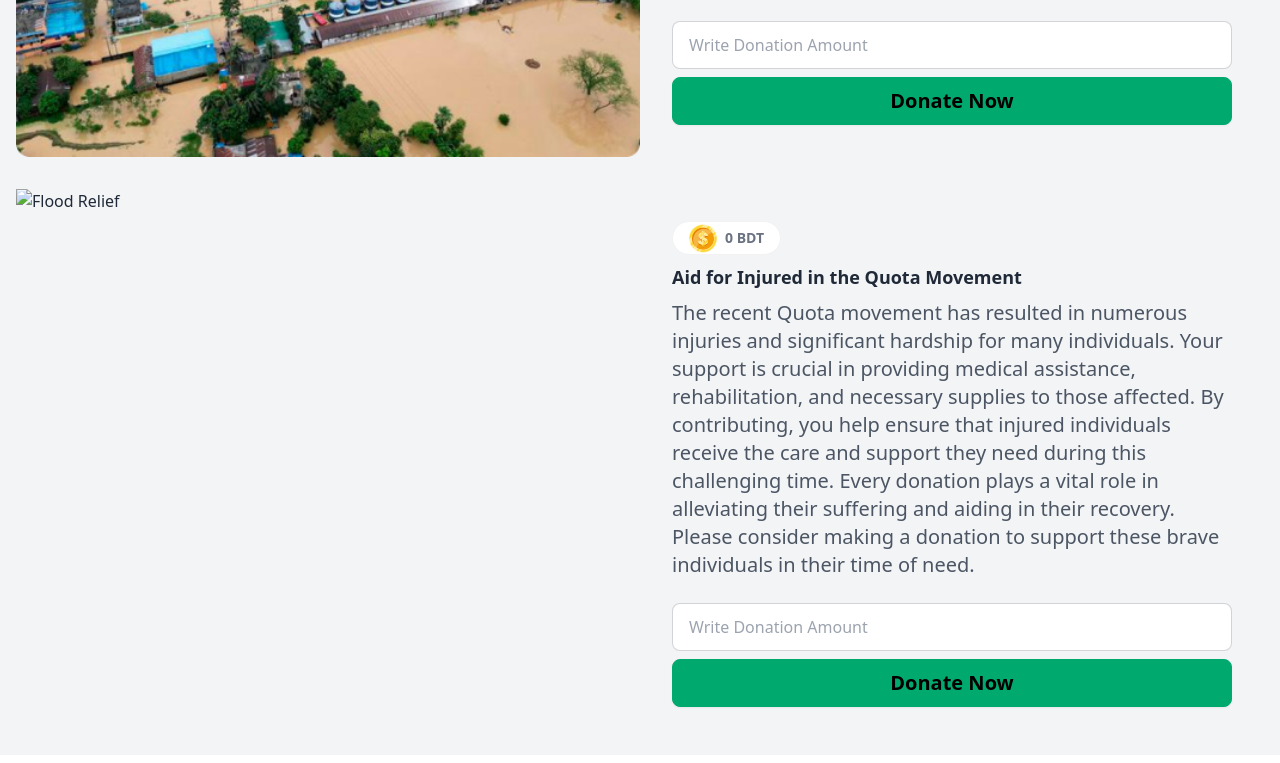
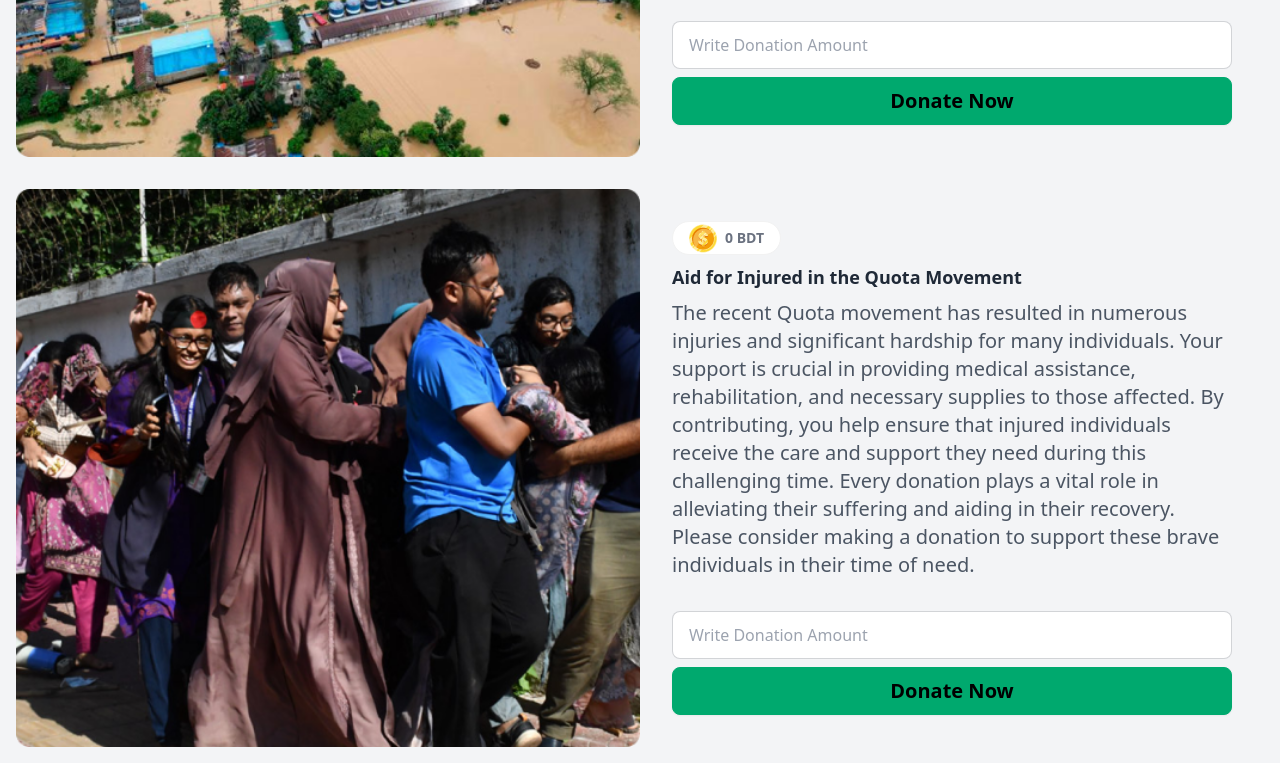
Before and after one commit to KI-Anik/Donation-Assignment-5, a plain HTML site: page index.html in a window 1280 px wide. Shown: the part 1028-1791 px from the top of the page. Drawn offline with nearby package versions, Linux system fonts and the light colour scheme; the site is published under a folder, as on GitHub Pages, so addresses that start at the root find nothing.

Commit message:
card 3 image solved

```diff
--- a/index.html
+++ b/index.html
@@ -119,7 +119,7 @@
         <div class="flex container mx-auto p-4">
             <!-- Image Section -->
             <div class="w-full lg:w-1/2">
-                <img src="/assets/quota-protest.png" alt="Flood Relief" class="object-cover w-full h-full" />
+                <img src="./assets/quota-protest.png" alt="Flood Relief" class="object-cover w-full h-full" />
             </div>
 
             <!-- Content Section -->
```
